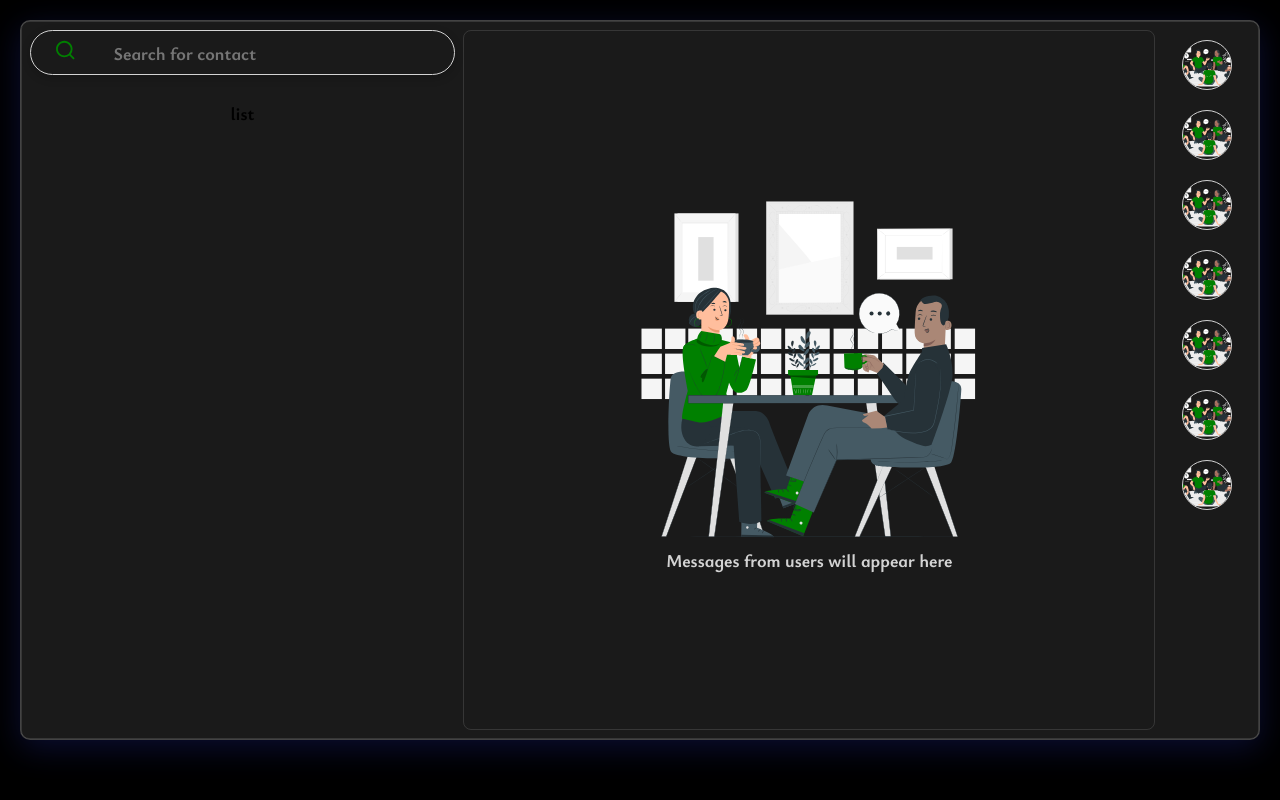
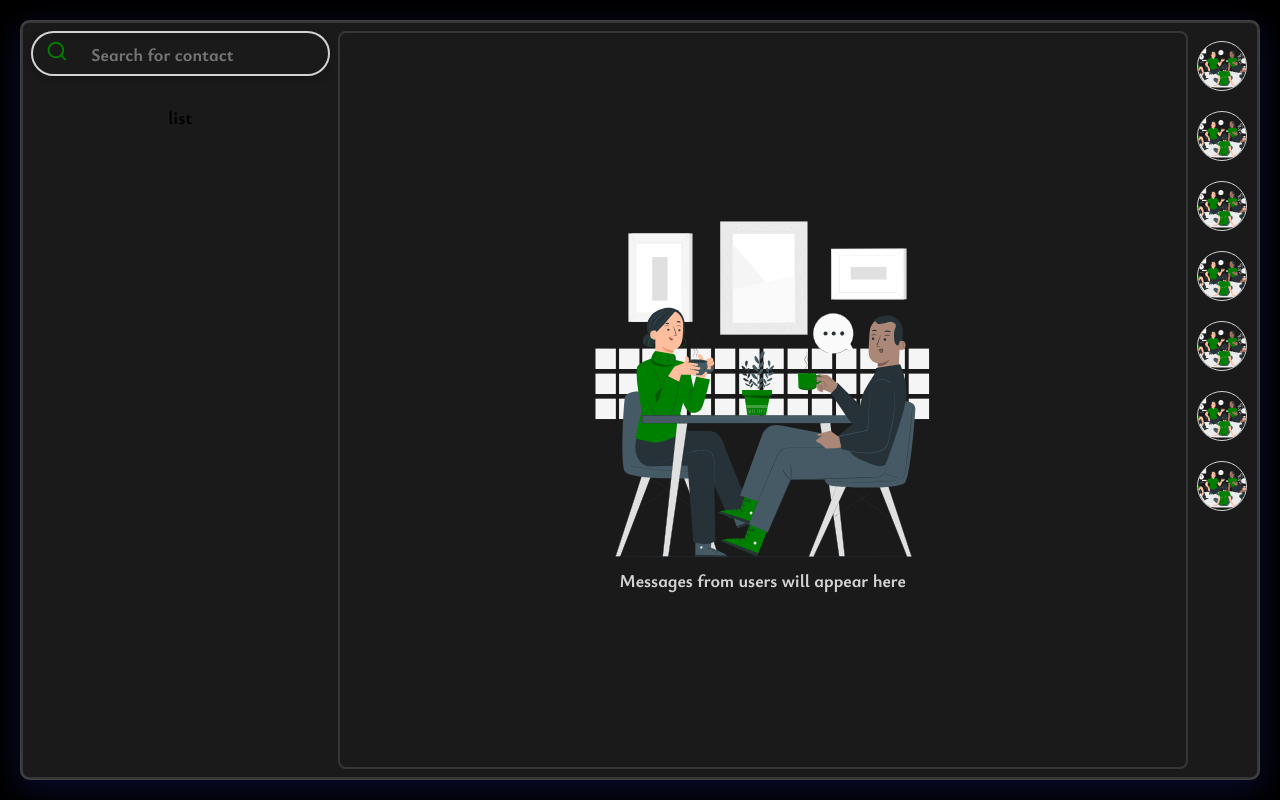
Before and after one commit to AidChat/client, a React (Create React App) app: page / in a window 1280 px wide. Built offline with nearby package versions, Linux system fonts and the light colour scheme.

Commit message:
UI fixes

```diff
--- a/src/App.css
+++ b/src/App.css
@@ -24,7 +24,9 @@ body {
   /*background-repeat: no-repeat;*/
   /*background-size: cover;*/
 }
-
+#root{
+  height: 100%;
+}
 div {
   -ms-overflow-style: none;
   /* Internet Explorer 10+ */
--- a/src/components/panel/ index.css
+++ b/src/components/panel/ index.css
@@ -8,16 +8,16 @@
     padding:4px;
 }
 .containerA {
-    flex:5;
+    width:25%;
     height: 100%;
 }
 .containerB{
-    flex:8;
+    width:70%;
     height: 100%;
     padding:4px;
 }
 .containerC{
-    flex:1;
     height: 100%;
     padding:4px;
+    width: 5%;
 }
--- a/src/components/panel/ChatGroups/index.css
+++ b/src/components/panel/ChatGroups/index.css
@@ -13,9 +13,9 @@
     margin:10px 0;
     cursor: pointer;
 }
-.item-wrapper img{
-    height:100%;
-    width:100%;
+.item-wrapper img {
+    height: 100%;
+    width: 100%;
     border-radius: 50%;
     object-fit: cover;
 }
--- a/src/components/panel/Chats/index.css
+++ b/src/components/panel/Chats/index.css
@@ -3,7 +3,7 @@
     display: flex;
     justify-content: center;
     align-items: center;
-    border:1px solid rgba(211, 211, 211, 0.15);
+    border:2px solid rgba(211, 211, 211, 0.15);
     border-radius: 8px;
 }
 .noChatContainer{
--- a/src/components/panel/ContactsPanel/index.css
+++ b/src/components/panel/ContactsPanel/index.css
@@ -25,7 +25,7 @@
 
 .searchBarContainer {
     height: 2.5rem;
-    border: 1px solid lightgrey;
+    border: 2px solid lightgrey;
     width: 100%;
     border-radius: 28px;
     display: flex;
--- a/src/pages/main.page.css
+++ b/src/pages/main.page.css
@@ -1,9 +1,10 @@
 .main-container-wrapper{
     padding:20px;
+    height: 100%;
 }
 .main-container{
-    height: 90vh;
-    widht:100vh;
+    height: 100%;
+    widht:100vw;
     background: rgba(255, 255, 255, 0.1);
     box-shadow: 0 8px 32px 0 rgba( 31, 38, 135, 0.37 );
     backdrop-filter: blur( 4px );
```
